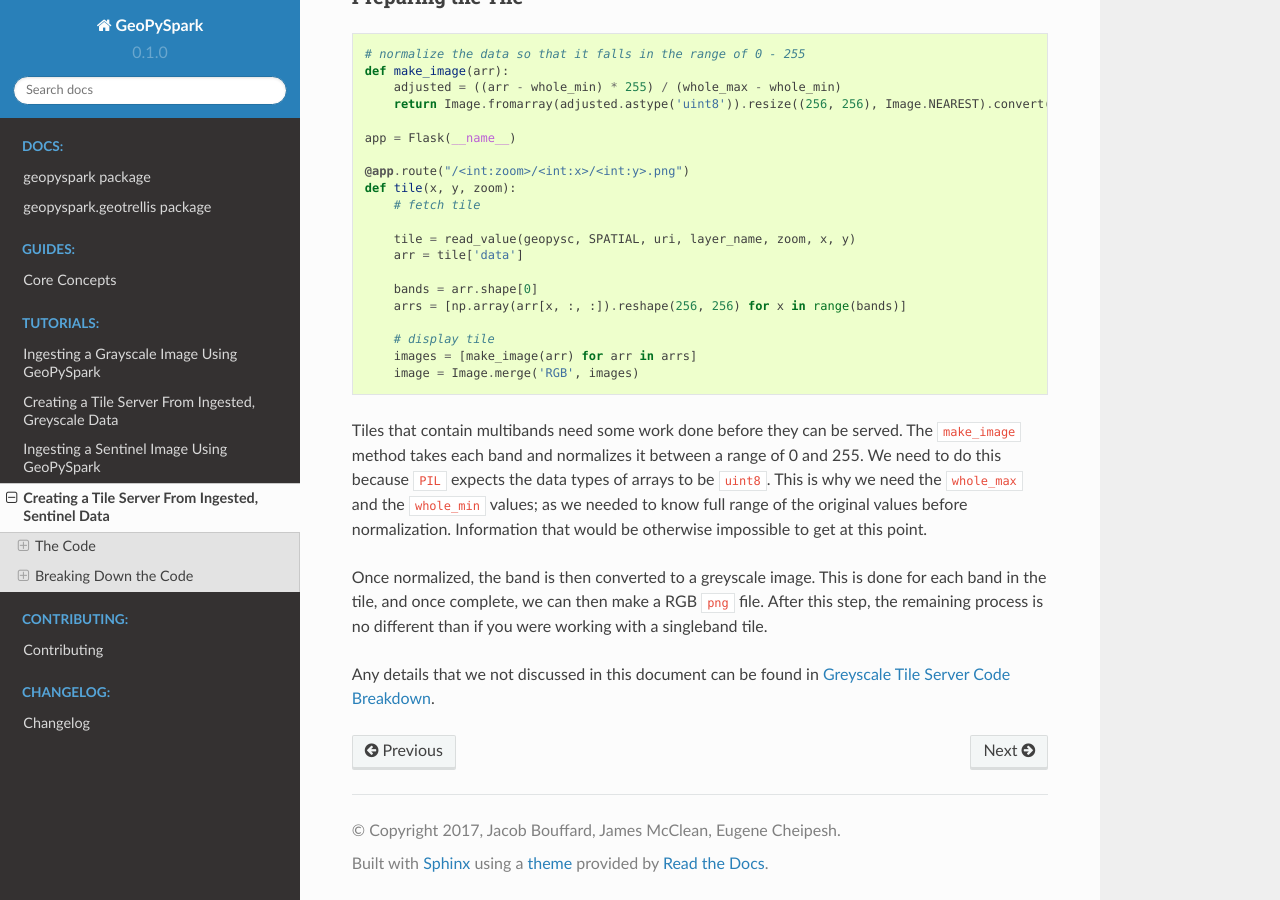
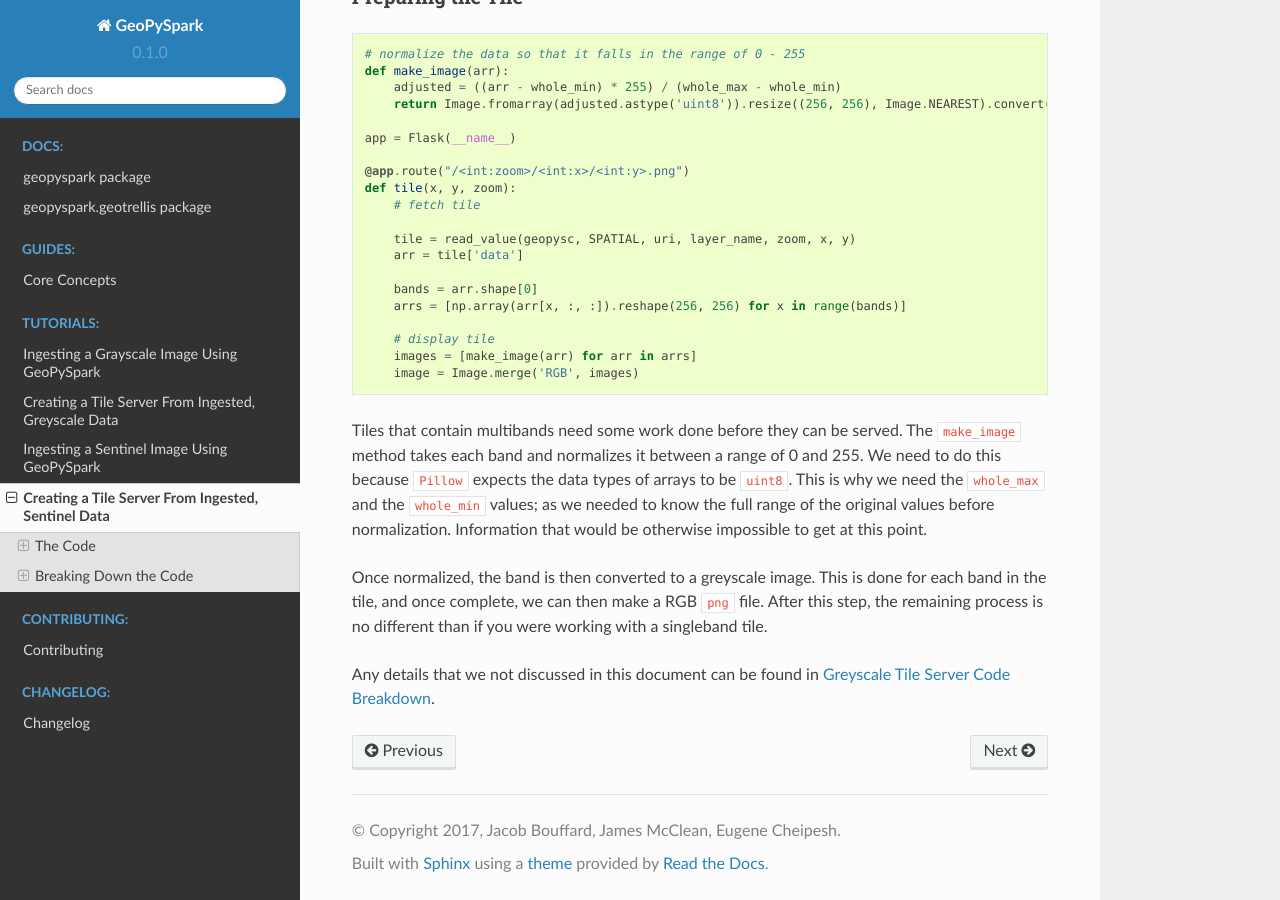
Before and after one commit to locationtech-labs/geopyspark, a Sphinx documentation site: the page built from docs/sentinel_tile_server_example.rst, in a window 1280 px wide and 900 px high, scrolled down 2809 px. Built offline with Sphinx 7.4.7 and the Read the Docs theme 2.0.0, drawn with Linux system fonts in a browser that asks for light colours; some of the changed text lies outside the part shown.

Commit message:
Changed PIL to Pillow

```diff
--- a/docs/greyscale_tile_server_example.rst
+++ b/docs/greyscale_tile_server_example.rst
@@ -13,7 +13,7 @@ The Code
 =========
 
 Here is the code itself. We will be using ``flask`` to create a local server
-and ``PIL`` to create our images. For this example, we are working with
+and ``Pillow`` to create our images. For this example, we are working with
 singleband, grayscale images; so we do not need to worry about color
 correction.
 
--- a/docs/sentinel_tile_server_example.rst
+++ b/docs/sentinel_tile_server_example.rst
@@ -4,7 +4,7 @@ Creating a Tile Server From Ingested, Sentinel Data
 Now that we have ingested data, we can use it using a tile server.
 We will be using the catalog that was created in :ref:`sentinel_ingest_example`.
 
-**Note**: This guide will focus on converting the raster into a ``PIL`` RGB
+**Note**: This guide will focus on converting the raster into a ``Pillow``, RGB
 image so that it can be used by the tile server. The tile server process itself
 is discussed in more detail in :ref:`Greyscale Tile Server Code Breakdown
 <server_break_down>`.
@@ -147,11 +147,11 @@ Preparing the Tile
 
 Tiles that contain multibands need some work done before they can be served.
 The ``make_image`` method takes each band and normalizes it between a range
-of 0 and 255. We need to do this because ``PIL`` expects the data types of
+of 0 and 255. We need to do this because ``Pillow`` expects the data types of
 arrays to be ``uint8``. This is why we need the ``whole_max`` and the
-``whole_min`` values; as we needed to know full range of the original values
-before normalization. Information that would be otherwise impossible to get at
-this point.
+``whole_min`` values; as we needed to know the full range of the original
+values before normalization. Information that would be otherwise impossible to
+get at this point.
 
 Once normalized, the band is then converted to a greyscale image. This is done
 for each band in the tile, and once complete, we can then make a RGB ``png``
```
